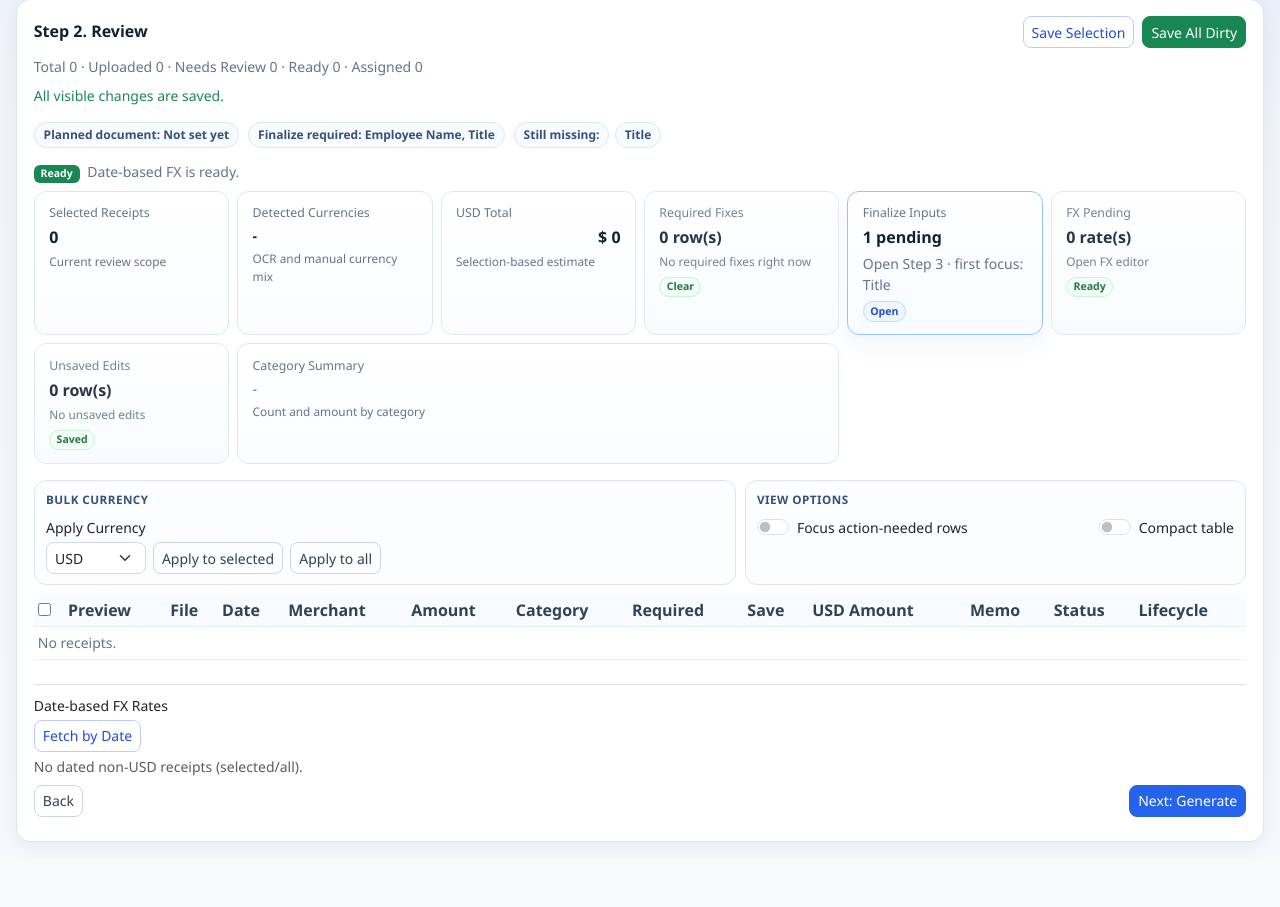
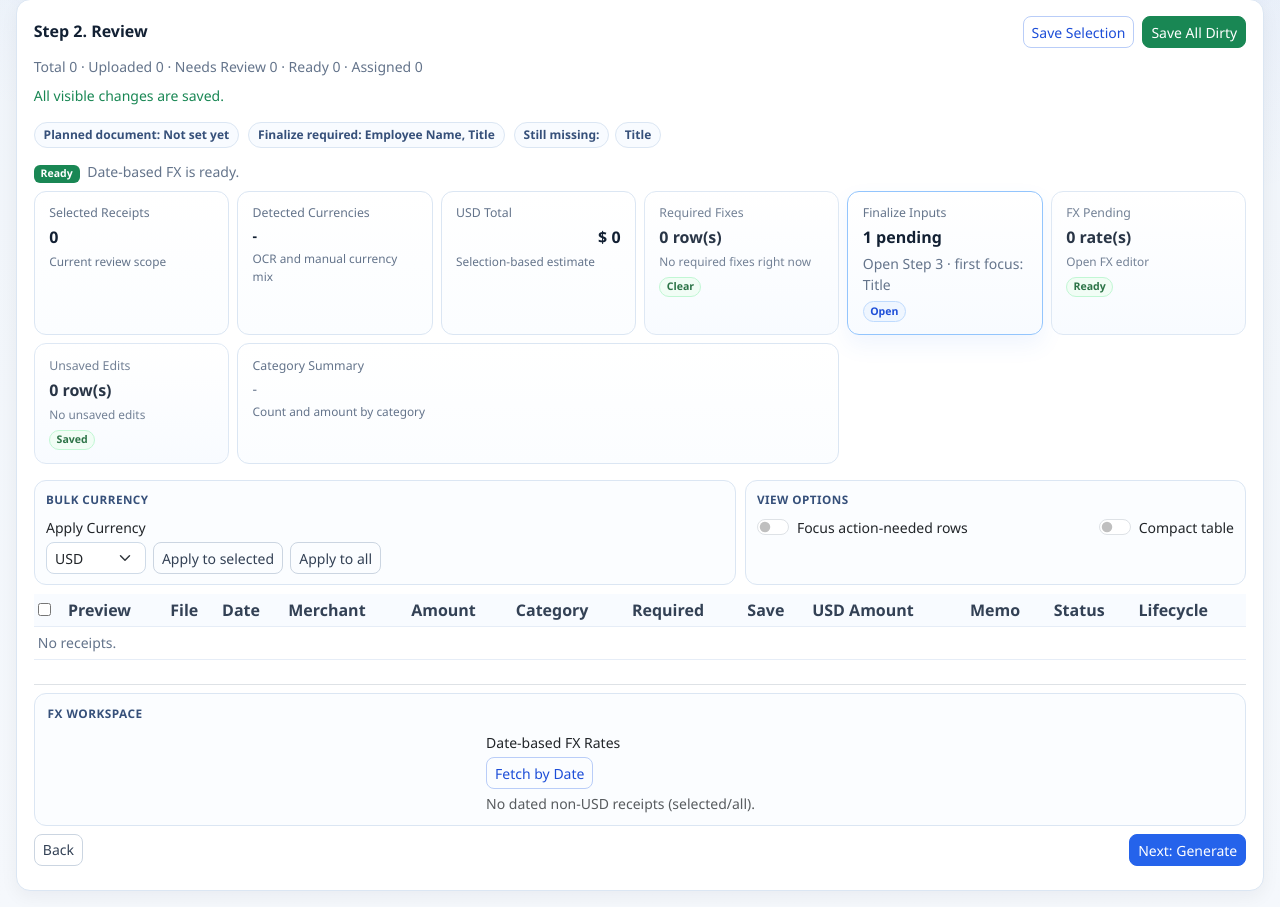
Before and after one commit to 2030Retire/EZWorks-Expense, a Flask app: page /reports/wizard/review in a window 1280 px wide. Shown: the part 298-1205 px from the top of the page. Before the commit the page ends 1141 px from the top, so only its background shows below. Run offline with Flask 3, Linux system fonts and the light colour scheme; the visitor is signed in with stand-in values (Sample User, id 1); data comes from the database, SQL or seed files in the repository; data that the repository does not hold is empty; some libraries are stand-ins or nearby versions.

Commit message:
feat: organize review fx workspace and success flow

```diff
--- a/templates/admin.html
+++ b/templates/admin.html
@@ -2101,6 +2101,10 @@ async function loadTemplatePreview() {
     `;
     return;
   }
+  const compactSummary = `
+    ${previewSummary}
+    <div class="small text-muted mb-2">Showing the first rows only. Use this area to verify layout direction quickly before rollout.</div>
+  `;
   area.innerHTML = sheets.map(s => {
     const rows = Array.isArray(s.rows) ? s.rows : [];
     if (!rows.length) {
@@ -2111,7 +2115,7 @@ async function loadTemplatePreview() {
     const tbody = rows.slice(0, 8).map(r => `<tr>${Array.from({length: cols}, (_, i) => `<td class="small">${escHtml((r && r[i]) || "")}</td>`).join("")}</tr>`).join("");
     return `<div class="mb-3"><div class="small fw-semibold mb-1">${escHtml(s.name || "Sheet")}</div><div class="table-responsive"><table class="table table-sm table-bordered"><thead>${thead}</thead><tbody>${tbody}</tbody></table></div></div>`;
   }).join("");
-  area.innerHTML = previewSummary + area.innerHTML;
+  area.innerHTML = compactSummary + area.innerHTML;
 }
 function handleTplFile(files) {
   selectedTplFile = files[0] || null;
--- a/templates/report_wizard_review.html
+++ b/templates/report_wizard_review.html
@@ -239,6 +239,36 @@
       align-items: end;
       gap: .45rem;
     }
+    .review-fx-panel {
+      border: 1px solid #dbe6f3;
+      border-radius: 12px;
+      background: #fbfdff;
+      padding: .7rem .8rem;
+    }
+    .review-fx-grid {
+      display: grid;
+      grid-template-columns: minmax(0, .8fr) minmax(0, 1.4fr);
+      gap: .75rem;
+      align-items: start;
+    }
+    .review-fx-title {
+      font-size: .74rem;
+      font-weight: 700;
+      color: #36507a;
+      text-transform: uppercase;
+      letter-spacing: .04em;
+      margin-bottom: .45rem;
+    }
+    .review-fx-editor {
+      max-height: 220px;
+      overflow: auto;
+      padding-right: .2rem;
+    }
+    @media (max-width: 992px) {
+      .review-fx-grid {
+        grid-template-columns: 1fr;
+      }
+    }
     @media (max-width: 992px) {
       .review-toolbox {
         grid-template-columns: 1fr;
@@ -350,25 +380,30 @@
       </div>
 
       <div class="border-top pt-2 mt-2">
-        <div class="row g-2 align-items-end">
-          <div class="col-lg-3 col-md-6" id="fxPolicyWrap" style="display:none;">
+        <div class="review-fx-panel">
+          <div class="review-fx-title">FX Workspace</div>
+          <div class="review-fx-grid">
+            <div class="d-grid gap-2">
+              <div id="fxPolicyWrap" style="display:none;">
                 <label class="form-label small mb-1">FX Policy</label>
                 <select id="fxRateMode" class="form-select form-select-sm" onchange="onRateModeChange()">
                   <option value="company_average">Company Average</option>
                   <option value="date_based">By Receipt Date</option>
                 </select>
               </div>
-          <div class="col-lg-3 col-md-6" id="defaultFxWrap">
+              <div id="defaultFxWrap">
                 <label class="form-label small mb-1">Default FX (to USD)</label>
                 <input id="defaultFx" type="number" step="0.0001" min="0" class="form-control form-control-sm" value="1" oninput="saveFxState(); updateUsdAmounts();">
               </div>
-          <div class="col-lg-6 col-md-12" id="dateFxWrap">
+            </div>
+            <div id="dateFxWrap">
               <label class="form-label small mb-1">Date-based FX Rates</label>
               <div class="d-flex align-items-center gap-2 mb-1">
                 <button id="fetchByDateBtn" class="btn btn-sm btn-outline-primary" type="button" onclick="fetchRatesByDate()">Fetch by Date</button>
                 <span class="small text-muted" id="fxUpdatedAt"></span>
               </div>
-            <div id="fxEditor" class="small"></div>
+              <div id="fxEditor" class="small review-fx-editor"></div>
+            </div>
           </div>
         </div>
       </div>
```
Also changed, not shown: docs/product/expense_processor_major_notes.md (+3 -0 lines), templates/report_wizard_generate.html (+31 -0 lines). Lines whose indentation alone changed are shown as unchanged.
